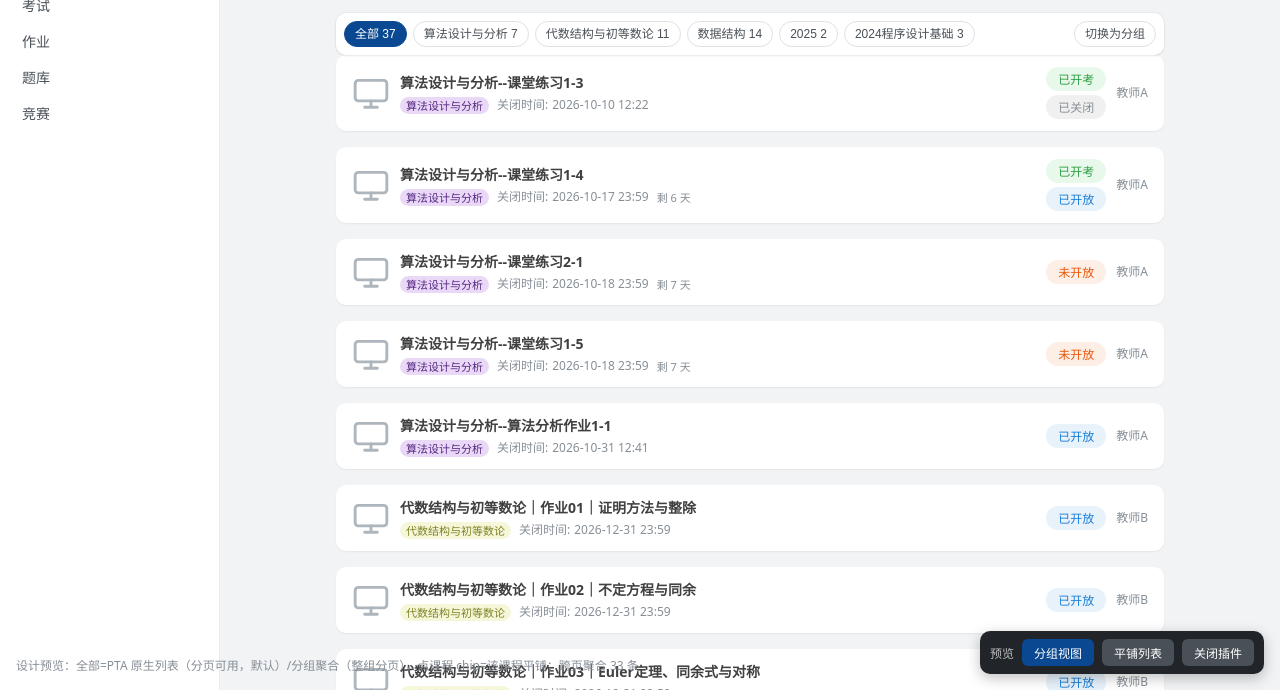
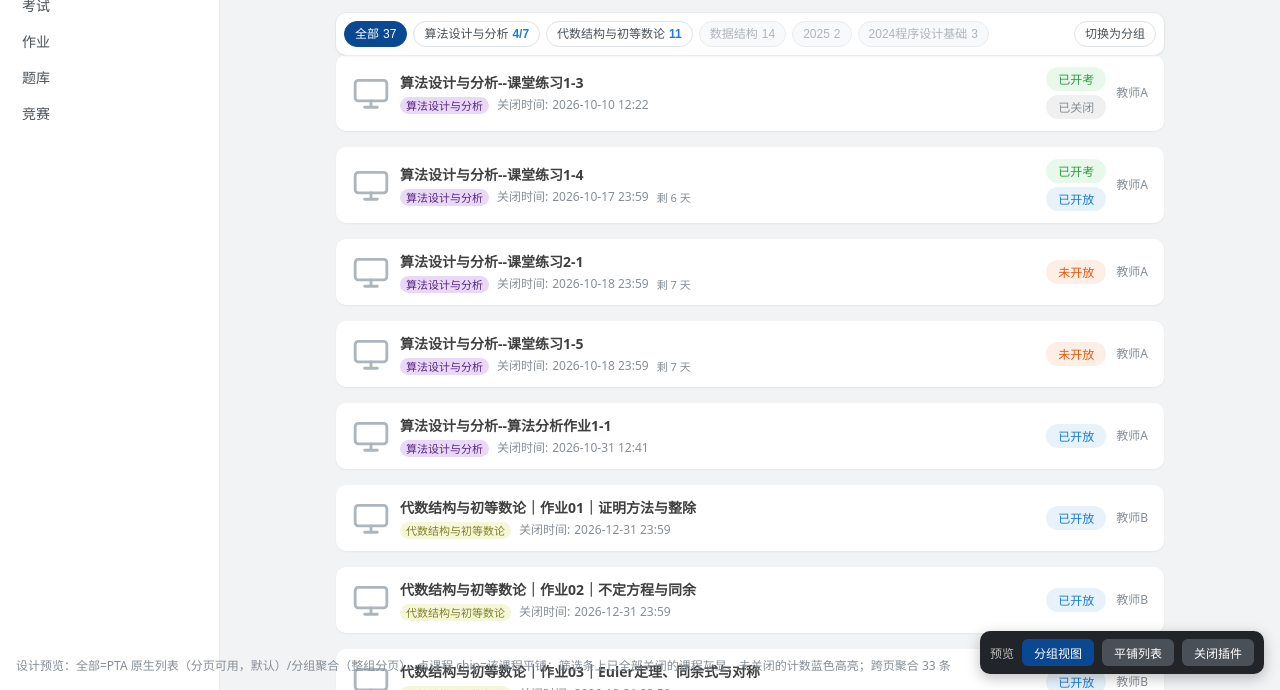
Before and after one commit to halfaradish/better-pta-problems, a browser extension: page preview.html in a window 1280 px wide. Shown: the part 110-800 px from the top of the page. Drawn offline with Linux system fonts and the light colour scheme.

Commit message:
feat: 筛选条区分课程开放状态（v0.5.2）——未关闭计数高亮、全部关闭灰显

```diff
--- a/extension/content/core.js
+++ b/extension/content/core.js
@@ -504,11 +504,35 @@
   function buildChipBar(groups) {
     const bar = document.createElement('div');
     bar.className = 'bps-chips';
-    const mk = (key, label, count) => {
+    const now = Date.now();
+    // 课程级开放状态：还有未关闭题目集的课程计数高亮（部分关闭时显示 开放/总数），
+    // 已全部关闭的课程整颗灰显——筛选条上一眼区分还在开放的课和已结的课
+    const mk = (key, label, list) => {
+      const total = list.length;
+      const isCourse = key !== 'ALL';
+      const openCount = isCourse ? list.filter(i => !i.closeAt || +i.closeAt > now).length : 0;
       const chip = document.createElement('button');
       chip.type = 'button';
       chip.className = 'bps-chip' + (state.filter === key ? ' bps-on' : '');
-      chip.textContent = count == null ? label : `${label} ${count}`;
+      if (isCourse && openCount === 0) chip.classList.add('bps-off');
+      const name = document.createElement('span');
+      name.className = 'bps-chip-name';
+      name.textContent = label;
+      const num = document.createElement('span');
+      num.className = 'bps-chip-num';
+      if (isCourse && openCount > 0 && openCount < total) {
+        num.classList.add('bps-num-open');
+        num.textContent = `${openCount}/${total}`;
+      } else {
+        if (isCourse && openCount > 0) num.classList.add('bps-num-open');
+        num.textContent = String(total);
+      }
+      if (isCourse) {
+        chip.title = openCount > 0
+          ? `还有 ${openCount} 个题目集未关闭（共 ${total} 个）`
+          : '该课程的题目集已全部关闭';
+      }
+      chip.append(name, num);
       chip.addEventListener('click', () => {
         if (state.filter === key) return;
         state.filter = key;
@@ -517,8 +541,8 @@
       });
       return chip;
     };
-    bar.appendChild(mk('ALL', '全部', state.items.length));
-    for (const [course, list] of groups) bar.appendChild(mk(course, course, list.length));
+    bar.appendChild(mk('ALL', '全部', state.items));
+    for (const [course, list] of groups) bar.appendChild(mk(course, course, list));
     // 列表/分组切换只影响「全部」：选中具体课程时不渲染 toggle
     if (state.filter === 'ALL') {
       const toggle = document.createElement('button');
--- a/extension/content/styles.css
+++ b/extension/content/styles.css
@@ -57,6 +57,36 @@
 
 .bps-mode {
   margin-left: auto;
+}
+
+/* 课程级开放状态：未关闭的课程计数高亮，已全部关闭的课程灰显 */
+.bps-chip-name {
+  overflow: hidden;
+  text-overflow: ellipsis;
+}
+
+.bps-chip-num {
+  flex: none;
+}
+
+.bps-num-open {
+  color: #1c7ed6;
+  font-weight: 600;
+}
+
+.bps-chip.bps-on .bps-num-open {
+  color: #fff;
+}
+
+.bps-chip.bps-off {
+  background: #f8f9fa;
+  border-color: #e9ecef;
+  color: #adb5bd;
+}
+
+.bps-chip.bps-off:hover {
+  border-color: #ced4da;
+  color: #868e96;
 }
 
 /* 分组 */
--- a/preview.html
+++ b/preview.html
@@ -155,7 +155,7 @@
   <button class="b-plain" onclick="BPS.setSettings({enabled:true,grouped:false})">平铺列表</button>
   <button class="b-plain" onclick="BPS.setSettings({enabled:false})">关闭插件</button>
 </div>
-<div class="preview-note">设计预览：全部=PTA 原生列表（分页可用，默认）/分组聚合（整组分页），点课程 chip=该课程平铺；跨页聚合 33 条</div>
+<div class="preview-note">设计预览：全部=PTA 原生列表（分页可用，默认）/分组聚合（整组分页），点课程 chip=该课程平铺；筛选条上已全部关闭的课程灰显、未关闭的计数蓝色高亮；跨页聚合 33 条</div>
 
 <script>
   /* chrome.storage 仿真（预览页无扩展环境） */
```
Also changed, not shown: extension/manifest.json.
